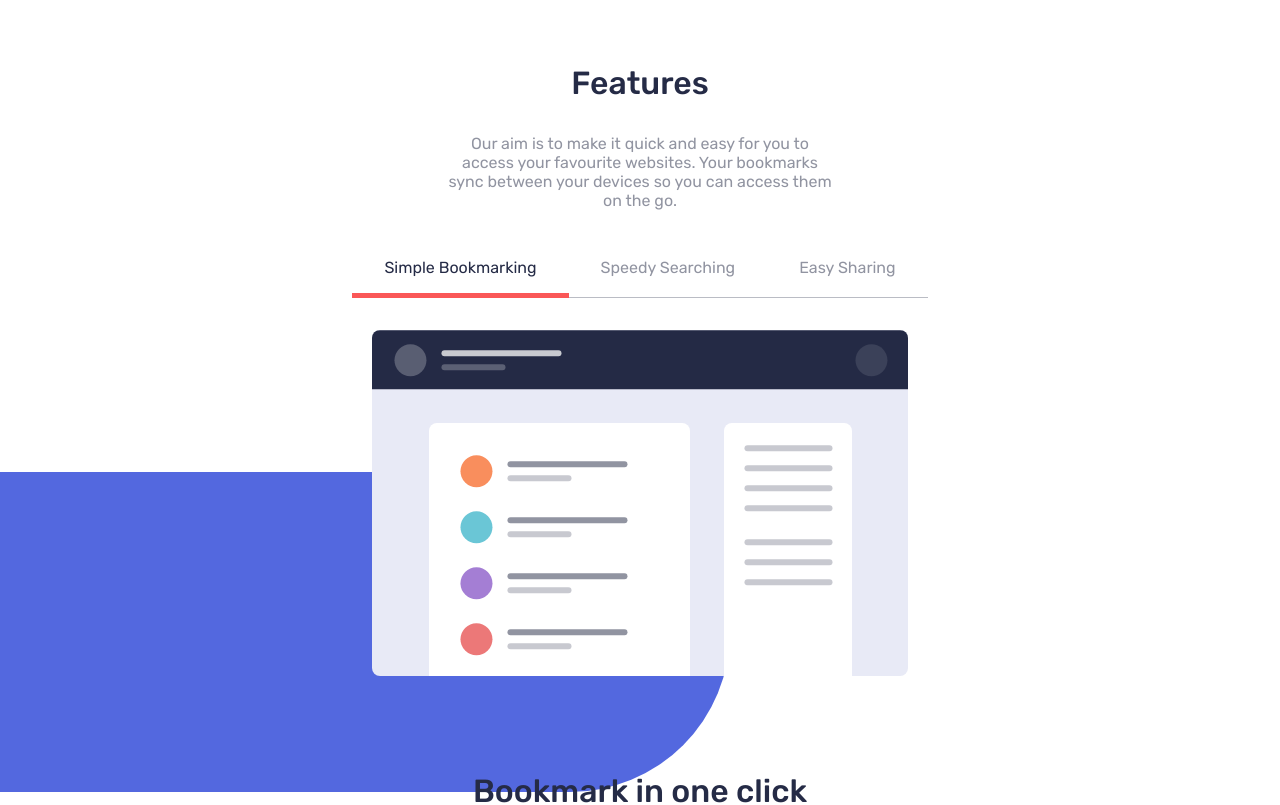
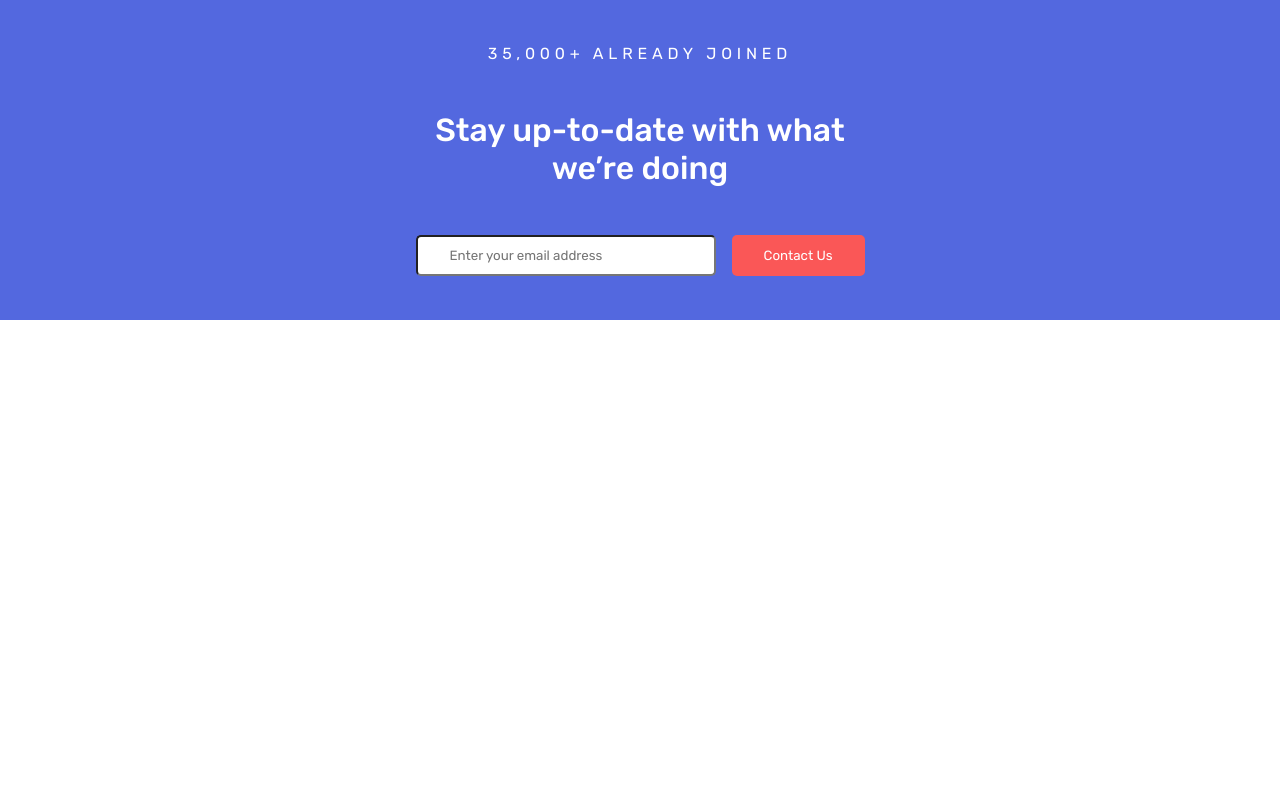
Before and after one commit to SaiPradeepti/Frontendmentor-Challenges, a React (Create React App) app in the folder 05bookmark-landing-page/: page / in a window 1280 px wide. Shown: the top 805 px of the page. Built offline with nearby package versions, Linux system fonts and the light colour scheme.

Commit message:
Contact Section of Bookmark Landing Page

```diff
--- a/05bookmark-landing-page/src/components/App.js
+++ b/05bookmark-landing-page/src/components/App.js
@@ -8,7 +8,7 @@ const App = () => {
     <main>
       {/* <Navbar /> */}
       {/* <HeroSection /> */}
-      <Features />
+      {/* <Features /> */}
       {/* <Extensions /> */}
       {/* <FAQ /> */}
       <Contact />
--- a/05bookmark-landing-page/src/components/Contact.js
+++ b/05bookmark-landing-page/src/components/Contact.js
@@ -1,9 +1,29 @@
-import React from 'react'
+import React,{ useState } from 'react'
 
 const Contact = () => {
+    const [email,setEmail] = useState('');
+    const [emailList,setEmailList] = useState([]);
+    const handleSubmit = (e) => {
+        e.preventDefault();
+        setEmailList((emailList)=>{
+            if(email!=='')
+            return [...emailList,email];
+            else
+            return [...emailList];
+        })
+        console.log(emailList);
+        setEmail('');
+    }
     return (
-        <div>
-            <h1>Contact</h1>
+        <div className='contact'>
+            <div className='contact__title'>35,000+ already joined</div>
+            <div className='contact__content'>Stay up-to-date with what we’re doing</div>
+            <form className='contact__form' onSubmit={handleSubmit}>
+                <div className="form-control">
+                    <input type="email" value={email} onChange={(e)=>setEmail(e.target.value)} placeholder='Enter your email address' />
+                </div>
+                <button className='contact__btn'>Contact Us</button>
+            </form>
         </div>
     )
 }
--- a/05bookmark-landing-page/src/scss/_contact.scss
+++ b/05bookmark-landing-page/src/scss/_contact.scss
@@ -0,0 +1,72 @@
+@import "./config";
+
+.contact {
+  display: flex;
+  flex-direction: column;
+  justify-content: center;
+  align-items: center;
+  gap: 3rem;
+  height: 40vh;
+  background: $clr-blue;
+  color: $clr-white;
+
+  #{&}__title {
+    letter-spacing: 0.3rem;
+    text-transform: uppercase;
+  }
+
+  #{&}__content {
+    font-size: 2rem;
+    width: 35%;
+    text-align: center;
+    font-weight: $fontweight-bold;
+
+    @include responsive(900px) {
+      width: 55%;
+    }
+    @include responsive(600px) {
+      width: 85%;
+    }
+    @include responsive(600px) {
+      font-size: 1.5rem;
+      width: 95%;
+    }
+  }
+
+  #{&}__form {
+    display: flex;
+    gap: 1rem;
+    justify-content: center;
+    width: 50%;
+
+    .form-control input {
+      padding: 0.5rem;
+      padding: 0.7rem 2rem;
+      border-radius: 5px;
+      width: 300px;
+      outline: none;
+      @include responsive(900px) {
+        width: 100%;
+      }
+    }
+
+    .contact__btn {
+      @include btn($clr-red);
+      border: none;
+    }
+    @include responsive(900px) {
+      width: 70%;
+    }
+    @include responsive(600px) {
+      flex-direction: column;
+      width: 60%;
+    }
+    @include responsive(480px) {
+      width: 80%;
+    }
+  }
+
+  @include responsive(900px) {
+    height: 50vh;
+  }
+}
```
Also changed, not shown: 05bookmark-landing-page/src/data/webContent.txt.
